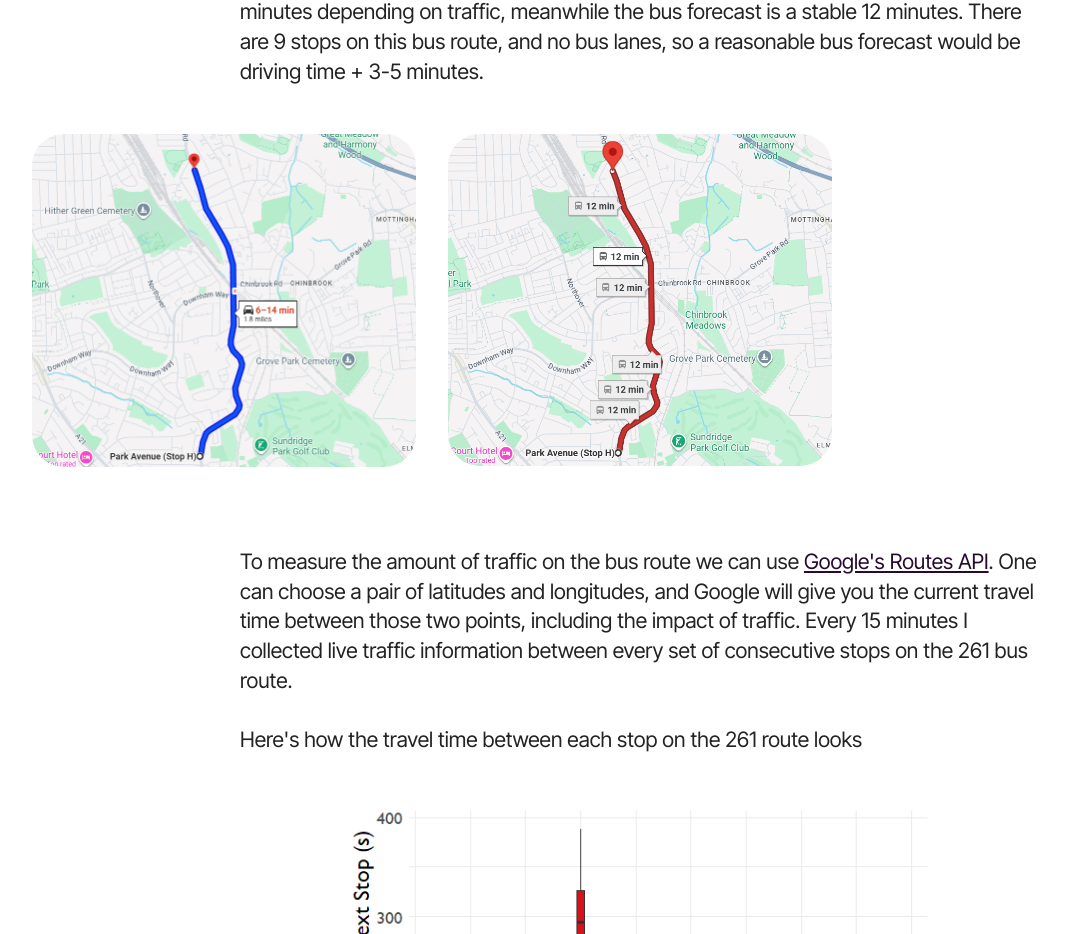
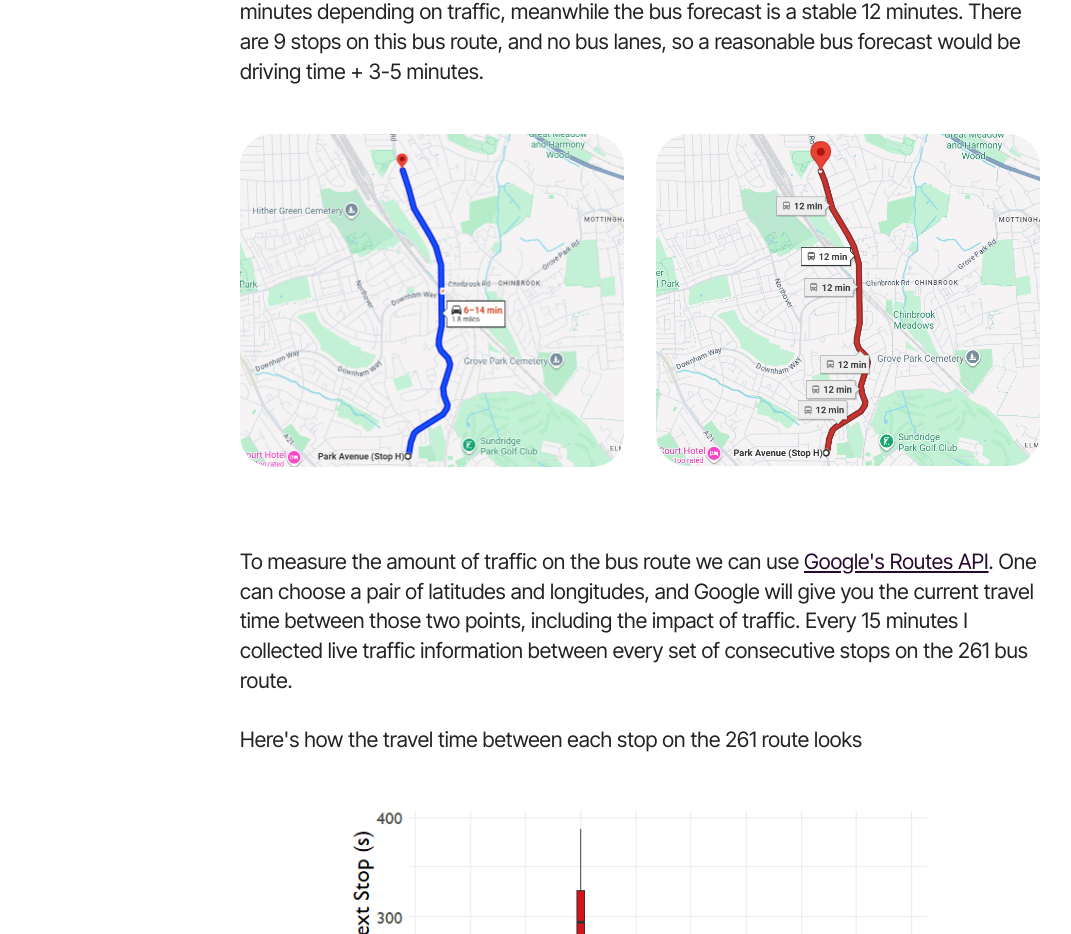
Before and after one commit to cejgrove/cejgrove.github.io, a plain HTML site: page busmodel.html in a window 1280 px wide. Shown: the part 6738-7672 px from the top of the page, without its empty margins (0-1071 px from the left). Drawn offline with nearby package versions, Linux system fonts and the light colour scheme.

Commit message:
change description and center images

```diff
--- a/busmodel.html
+++ b/busmodel.html
@@ -16,7 +16,7 @@
   <meta name="generator" content="Mobirise v5.9.18, mobirise.com">
   <meta name="viewport" content="width=device-width, initial-scale=1, minimum-scale=1">
   <link rel="shortcut icon" href="assets/images/cwg-icon.png" type="image/x-icon">
-  <meta name="description" content="An overkill process to work out when my local bus is likely to arrive">
+  <meta name="description" content="Testing the accuracy of TFL's bus arrival time projections with traffic awareness">
 
 
   <title>Predicting Bus Arrival Times</title>
@@ -412,25 +412,18 @@
 </section>
 
 <section data-bs-version="5.1" class="image02 cid-uVJGtB0lja" id="image02-31">
-
-
-
-  <div class="container-fluid">
-    <div class="row">
+  <div class="container">
+    <div class="row justify-content-center">
       <div class="col-12 col-lg-8">
         <div class="row">
           <div class="col-12 col-lg-6">
             <div class="img-item">
               <img class="w-100 mb-4" src="assets/images/car-route1.png" alt="Car Route">
-
-
             </div>
           </div>
-          <div class="col-12 col-lg">
+          <div class="col-12 col-lg-6">
             <div class="img-item">
               <img class="w-100 mb-4" src="assets/images/bus-route2.png" alt="Bus Route">
-
-
             </div>
           </div>
         </div>
@@ -438,6 +431,7 @@
     </div>
   </div>
 </section>
+
 
 <section data-bs-version="5.1" class="content4 cid-uVJICU9LEP" id="list02-32">
 
```
